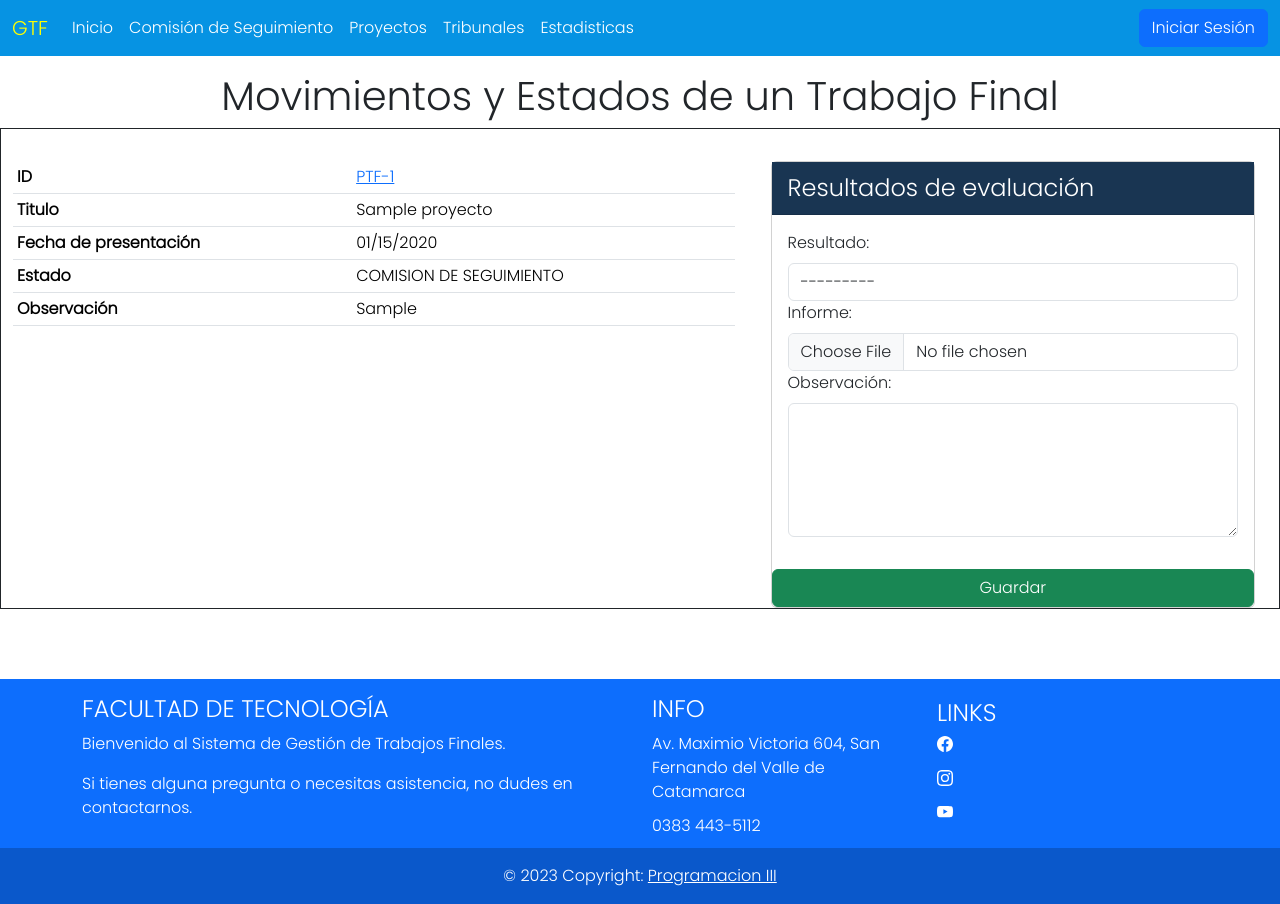
After one commit to VicRamD/lab-prog-3, a Django app: page /index/movimientos/1/ in a window 1280 px wide. The commit adds this page. Run offline with Django 5.2, Linux system fonts and the light colour scheme; tables that the repository leaves empty hold one stand-in row (values such as "Sample post").

Commit message:
Crear estados de evaluacion

```diff
--- a/gestion/forms.py
+++ b/gestion/forms.py
@@ -1,7 +1,7 @@
 from django import forms
 from django.forms import DateInput
 
-from gestion.models import Proyecto
+from gestion.models import Proyecto, InstanciaEvaluacion, Evaluacion
 
 
 class ProyectoForm(forms.ModelForm):
--- a/gestion/models.py
+++ b/gestion/models.py
@@ -17,16 +17,9 @@ class TrabajoFinal(models.Model):
 
 class Tribunal(models.Model):
     disposicion = models.FileField(upload_to='uploads/')
-
-class Instancia_evaluacion(models.Model):
-    DESCRIPCION_EVALUACION = (
-        ('COMISION DE SEGUIMIENTO', 'COMISION DE SEGUIMIENTO'),
-        ('TRIBUNAL EVALUADOR', 'TRIBUNAL EVALUADOR'),
-        ('DEFENSA TRABAJO FINAL', 'DEFENSA TRABAJO FINAL'),
-        ('FINALIZADO', 'FINALIZADO'),
-    )
-    descripcion = models.CharField(choices=DESCRIPCION_EVALUACION)
-    observacion = models.TextField()
+    fecha_disposicion = models.DateField()
+    numero_disposicion = models.CharField(max_length=50)
+    proyecto = models.OneToOneField(Proyecto, on_delete=models.PROTECT, related_name="tribunal_proyecto")
 
 class Defensa(models.Model):
     proyecto = models.OneToOneField(Proyecto, on_delete=models.CASCADE, related_name="defensa_proyecto", null=True, blank=True)
@@ -51,9 +44,9 @@ class Evaluacion(models.Model):
     informe = models.FileField(upload_to='uploads/')
     fecha = models.DateField()
     ESTADO_OPCIONES = (
-        ('pendiente', 'OBSERVADO'),
-        ('aprobado', 'APROBADO'),
-        ('rechazado', 'RECHAZADO'),
+        ('OBSERVADO', 'OBSERVADO'),
+        ('APROBADO', 'APROBADO'),
+        ('RECHAZADO', 'RECHAZADO'),
     )
     estado = models.CharField(choices=ESTADO_OPCIONES)
-    instancia_evaluacion = models.OneToOneField(InstanciaEvaluacion, on_delete=models.CASCADE, related_name="instancia_evaluacion", blank=True)
+    instancia_evaluacion = models.ForeignKey(InstanciaEvaluacion, on_delete=models.CASCADE, related_name="instancia_evaluacion", blank=True)
--- /dev/null
+++ b/gestion/templates/movimientos/movimientos.html
@@ -0,0 +1,85 @@
+{% extends 'base/base.html' %}
+
+{% load static %}
+
+{% block title %}Nueva Instancia{% endblock %}
+
+{% block head %}
+    <link rel="stylesheet" href="{% static 'css/proyecto.css' %}">
+
+{% endblock %}
+
+{% block content %}
+    <div class="body-pages">
+    <h1 class="textoPrincipal pt-3 text-center">Movimientos y Estados de un Trabajo Final</h1>
+    <div class="container-fluid border border-dark pt-3 mt-6">
+        <div class="row">
+            <!-- Columna para detalles -->
+            <div class="col-md-7">
+                <div class="table-responsive mt-3">
+                    <table class="table table-hover table-sm">
+                        <tr>
+                            <th>ID</th>
+                            <td><a href="{% url 'gestion:detalle_proyecto' proyecto.id %}">PTF-{{proyecto.id}}</a></td>
+                        </tr>
+                        <tr>
+                            <th>Titulo</th>
+                            <td>{{proyecto.titulo}}</td>
+                        </tr>
+                        <tr>
+                            <th>Fecha de presentación</th>
+                            <td>{{proyecto.fecha_presentacion|date:"SHORT_DATE_FORMAT"}}</td>
+                        </tr>
+                        {% for instancia in proyecto.proyecto_instancia.all %}
+                            <tr>
+                                <th>Estado</th>
+                                <td>{{instancia.descripcion}}</td>
+                            </tr>
+                            <tr>
+                                <th>Observación</th>
+                                <td>{{instancia.observacion}}</td>
+                            </tr>
+                        {% endfor %}
+                    </table>
+                </div>
+            </div>
+
+            <!-- Columna para el formulario -->
+            <div class="col-md-5">
+                <form method="post" id="formulario" enctype="multipart/form-data">
+                    <div class="container body1 pt-3">
+                        <div class="card">
+                            <div class="card-header1">
+                                Resultados de evaluación
+                            </div>
+                            <div class="card-body">
+                                <div class="form-group">
+                                    <label for="estado" class="form-label">Resultado:</label>
+                                    <select name="estado" required="" id="estado" class="form-control">
+                                      <option value="" selected>---------</option>
+                                      <option value="OBSERVADO">OBSERVADO</option>
+                                      <option value="APROBADO">APROBADO</option>
+                                      <option value="RECHAZADO">RECHAZADO</option>
+                                    </select>
+                                </div>
+                                <div class="form-group">
+                                    <label for="informe" class="form-label">Informe:</label>
+                                    <input type="file" name="informe" required="" id="informe" class="form-control">
+                                </div>
+                                <div class="form-group">
+                                    <label for="observacion" class="form-label">Observación:</label>
+                                    <textarea name="observacion" rows="5" required="" id="observacion" class="form-control"></textarea>
+                                </div>
+                            </div>
+                            {% csrf_token %}
+                            <input type="submit" value="Guardar" class="btn btn-success mt-3">
+                        </div>
+                    </div>
+                </form>
+            </div>
+        </div>
+    </div>
+</div>
+
+
+{% endblock %}
--- a/gestion/templates/proyectos/detalleProyecto.html
+++ b/gestion/templates/proyectos/detalleProyecto.html
@@ -68,7 +68,7 @@
                 </tr>
                 <tr>
                     <th>Instancia Actual</th>
-                    <td>{{instancia_actual}}</td>
+                    <td>{{proyecto.proyecto_instancia.last.descripcion}}</td>
                 </tr>
             </table>
           </div>
--- a/gestion/templates/proyectos/nuevo_proyecto.html
+++ b/gestion/templates/proyectos/nuevo_proyecto.html
@@ -28,7 +28,7 @@
                                         {{form_proyecto.titulo.errors}}
                                     </div>
                                     <div class="col-md-12">
-                                        <label for="{{ form_proyecto.descripcion.id_for_label }}" class="mt-1 mb-2 form-label">Descripcion:</label>
+                                        <label for="{{ form_proyecto.descripcion.id_for_label }}" class="mt-1 mb-2 form-label">Descripcion:</label><br>
                                         {{form_proyecto.descripcion}}
                                         {{form_proyecto.descripcion.errors}}
                                     </div>
--- a/gestion/templates/proyectos/proyectos.html
+++ b/gestion/templates/proyectos/proyectos.html
@@ -22,6 +22,7 @@
                   <th scope="col">Titulo</th>
                   <th scope="col">Descripcion</th>
                   <th scope="col">Fecha de presentacion</th>
+                  <th scope="col">Instancia Actual</th>
                 </tr>
               </thead>
               <tbody>
@@ -30,6 +31,7 @@
                   <td><a href="{% url 'gestion:detalle_proyecto' proyecto.id %}">{{proyecto.titulo}}</a></td>
                   <td>{{proyecto.descripcion}}</td>
                   <td>{{proyecto.fecha_presentacion}}</td>
+                  <td><a href="{% url 'gestion:movimientos' proyecto.id %}">{{ proyecto.proyecto_instancia.last.descripcion }}</a></td>
                 </tr>
               {% endfor %}
               </tbody>
--- a/gestion/urls.py
+++ b/gestion/urls.py
@@ -8,6 +8,8 @@ urlpatterns = [
     path('proyectos/', views.seccionProyectos, name='proyectos'),
     path('proyectos/<int:id>/', views.detalleProyecto, name='detalle_proyecto'),
     path('proyectos/nuevo_proyecto', views.nuevoProyecto, name='nuevo_proyecto'),
+    path('movimientos/<int:id>/', views.movimientos, name='movimientos'),
+    #path('movimientos/evaluar/<int:id>/', views.evaluar, name='evaluar'),
     path('estadisticas/', views.estadisticas, name='estadisticas'),
     path('comision/', views.seccionComision, name='comision'),
     path('comision/nuevo_integrante', views.comisionNuevoIntegrante, name='nuevo_integrante')
--- a/gestion/views.py
+++ b/gestion/views.py
@@ -3,8 +3,9 @@
 from django.shortcuts import render, get_object_or_404, redirect
 from django.contrib import messages
 from django.utils import timezone
+from django.urls import reverse
 
-from gestion.models import Proyecto, Comision, InstanciaEvaluacion
+from gestion.models import Proyecto, Comision, InstanciaEvaluacion, Evaluacion
 from gestion.forms import ProyectoForm
 from persona.models import Estudiante, IntegranteProyecto, Asesor, Docente, RolProyecto, IntegranteComision,AsesorProyecto
 
@@ -46,15 +47,15 @@ def agregarCSTFProyecto(comision_seleccionada, proyecto):
     comision_proyecto_instance.save()
 
 def agregarInstanciaEvaluacion(descripcion, observacion, proyecto):
-    instancia_evaluacion_instance = InstanciaEvaluacion(descripcion=descripcion, observacion=observacion, proyecto=proyecto,)
+    instancia_evaluacion_instance = InstanciaEvaluacion(descripcion=descripcion, observacion=observacion, proyecto=proyecto)
     instancia_evaluacion_instance.save()
 def seccionProyectos(request):
-    proyectos = Proyecto.objects.all()
+    proyectos = Proyecto.objects.all().order_by('-fecha_presentacion')
     return render(request, 'proyectos/proyectos.html',{'proyectos': proyectos})
 def detalleProyecto(request, id):
     proyecto = get_object_or_404(Proyecto, id=id)
-    instancias_evaluacion = InstanciaEvaluacion.objects.filter(proyecto=proyecto).latest('id')
-    return render(request, 'proyectos/detalleProyecto.html',{'proyecto': proyecto, 'instancia_actual': instancias_evaluacion.descripcion})
+    #instancias_evaluacion = InstanciaEvaluacion.objects.filter(proyecto=proyecto).latest('id')
+    return render(request, 'proyectos/detalleProyecto.html',{'proyecto': proyecto})
 
 def nuevoProyecto(request):
     if request.method == 'POST':
@@ -91,6 +92,46 @@ def nuevoProyecto(request):
         'docentes': docentes
     })
 
+def controlMovimiento(id, instancia_actual, estado, observacion_movimiento):
+    proyecto = get_object_or_404(Proyecto, id=id)
+    if estado == 'APROBADO':
+        if instancia_actual == 'COMISION DE SEGUIMIENTO':
+            agregarInstanciaEvaluacion('TRIBUNAL EVALUADOR', observacion_movimiento, proyecto)
+        elif instancia_actual == 'TRIBUNAL EVALUADOR':
+            agregarInstanciaEvaluacion('DEFENSA TRABAJO FINAL', observacion_movimiento, proyecto)
+        elif instancia_actual == 'DEFENSA TRABAJO FINAL':
+            agregarInstanciaEvaluacion('FINALIZADO', observacion_movimiento, proyecto)
+    elif estado == 'OBSERVADO':
+        if instancia_actual != 'FINALIZADO':
+            agregarInstanciaEvaluacion(instancia_actual, observacion_movimiento, proyecto)
+    elif estado == 'RECHAZADO':
+        if instancia_actual != 'FINALIZADO':
+            agregarInstanciaEvaluacion('FINALIZADO', observacion_movimiento, proyecto)
+
+def agregarResultadoEvaluacion(id, informe, estado):
+    proyecto = get_object_or_404(Proyecto, id=id)
+    ultima_instancia = proyecto.proyecto_instancia.last()
+    evaluacion_instance = Evaluacion(informe=informe,
+                                     fecha=timezone.now(),
+                                     estado=estado,
+                                     instancia_evaluacion=ultima_instancia)
+    evaluacion_instance.save()
+
+def movimientos(request, id):
+    proyecto = get_object_or_404(Proyecto, id=id)
+    if request.method == 'POST':
+        resultado_evaluacion = request.POST.get('estado')
+        informe_evaluacion = request.FILES['informe']
+        observacion_movimiento = request.POST.get('observacion', '')
+        instancia_actual= proyecto.proyecto_instancia.last().descripcion
+        if resultado_evaluacion and informe_evaluacion and observacion_movimiento:
+            controlMovimiento(proyecto.id, instancia_actual, resultado_evaluacion,observacion_movimiento)
+            agregarResultadoEvaluacion(proyecto.id, informe_evaluacion, resultado_evaluacion)
+            messages.success(request, 'Se agregó la nueva instancia correctamente.')
+            return redirect(reverse('gestion:movimientos', args={proyecto.id}))
+
+    return render(request, 'movimientos/movimientos.html', {'proyecto': proyecto})
+
 def estadisticas(request):
     return render(request, 'proyectos/eProyectos.html')
 
```
Also changed, not shown: gestion/migrations/0002_alter_evaluacion_estado.py (deleted), gestion/migrations/0002_alter_evaluacion_estado_and_more.py (added), gestion/migrations/0003_alter_instanciaevaluacion_descripcion.py (deleted).
